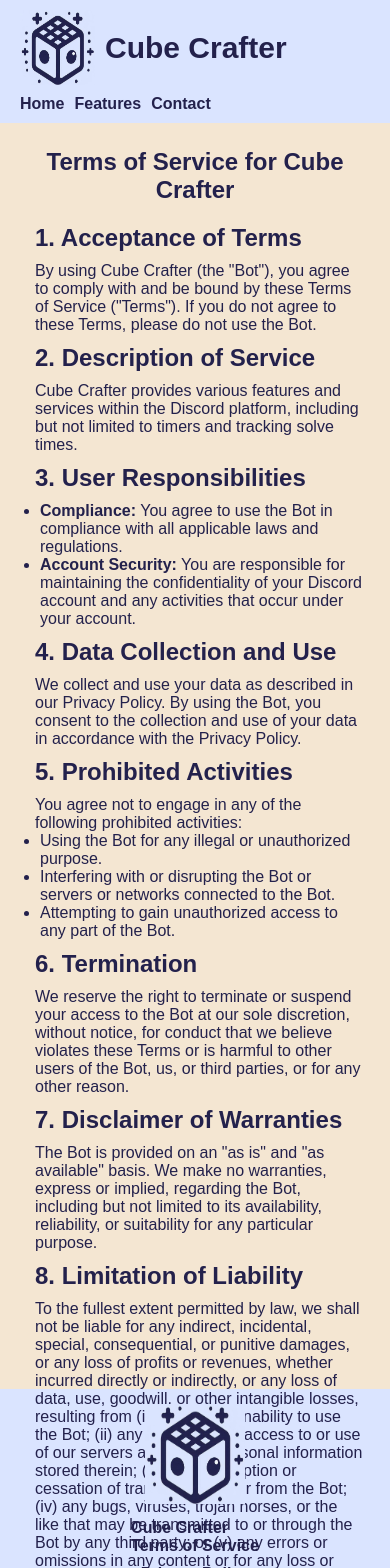
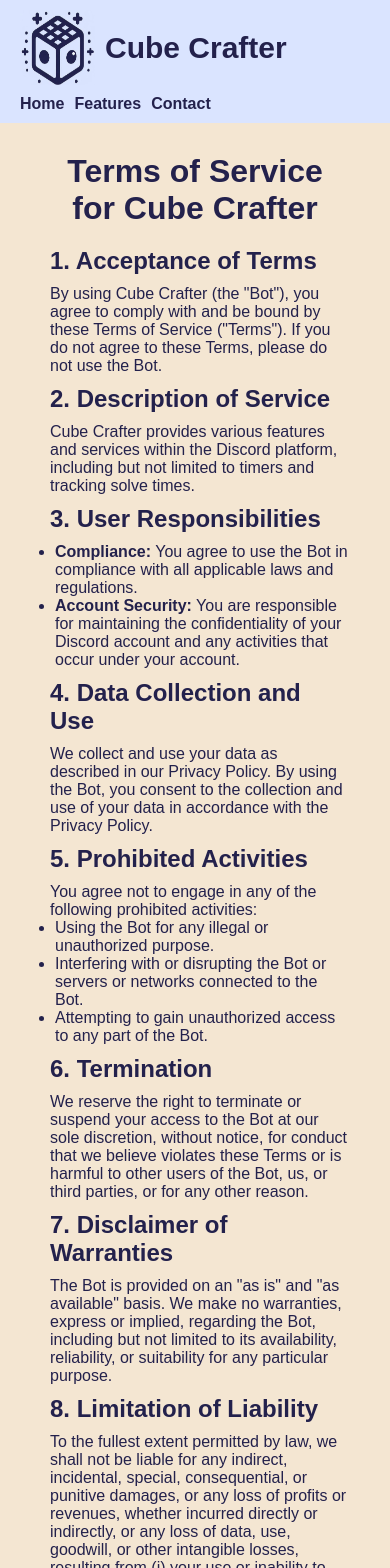
Before and after one commit to timmy0402/cube-crafter-site, a Next.js app: page /terms in a window 390 px wide. Shown: the top 1568 px of the page. Built offline with nearby package versions, Linux system fonts and the light colour scheme.

Commit message:
edit support for mobile

```diff
--- a/src/styles/Features.css
+++ b/src/styles/Features.css
@@ -103,20 +103,24 @@ body {
   .term,
   .description {
     padding: 20px;
-    margin-left: 20px; /* Adjust margins for smaller screens */
+    margin-left: 20px;
     margin-right: 20px;
-    height: 150vh;
+    height: auto;
   }
 
-  .contents,
+  .contents{
+    padding: 20px;
+    height: auto;
+  }
+
   .contact {
     padding: 20px;
-    height: 100vh;
+    height: 70vh;
   }
 
   .policy ul,
   .term ul {
-    padding-left: 15px; /* Reduce padding for smaller screens */
+    padding-left: 15px;
   }
 
   .policy p,
@@ -126,34 +130,9 @@ body {
 
   .btn {
     margin-top: 30px;
-    padding: 0.5rem 1rem; /* Reduce button size */
+    padding: 0.5rem 1rem;
   }
   .feature-image{
-    display: none;
+    display: none !important;
   }
 }
-
-/* Further adjustments for very small screens (phones) */
-@media (max-width: 480px) {
-  .policy,
-  .term,
-  .description {
-    padding: 15px;
-    margin-left: 10px;
-    margin-right: 10px;
-    max-width: 100%; /* Ensure full width on small screens */
-  }
-
-  .header {
-    font-size: 1.5rem; /* Adjust header font size */
-  }
-
-  .btn {
-    padding: 0.5rem 1rem;
-    margin-top: 20px;
-  }
-  .feature-image{
-    width: 50%;
-    height: 50%;
-  }
-}
--- a/src/styles/Footer.css
+++ b/src/styles/Footer.css
@@ -39,8 +39,7 @@
 /* Responsive styles for phones */
 @media (max-width: 768px) {
     .footer {
-        flex-direction: column;
-        align-items: center;
+        align-items: flex;
         padding: 15px;
         position: static;
     }
@@ -53,6 +52,7 @@
         display: block;
         margin-right: 0;
         margin-bottom: 10px;
+        text-align: left;
     }
 
     .footer-right ul {
```
